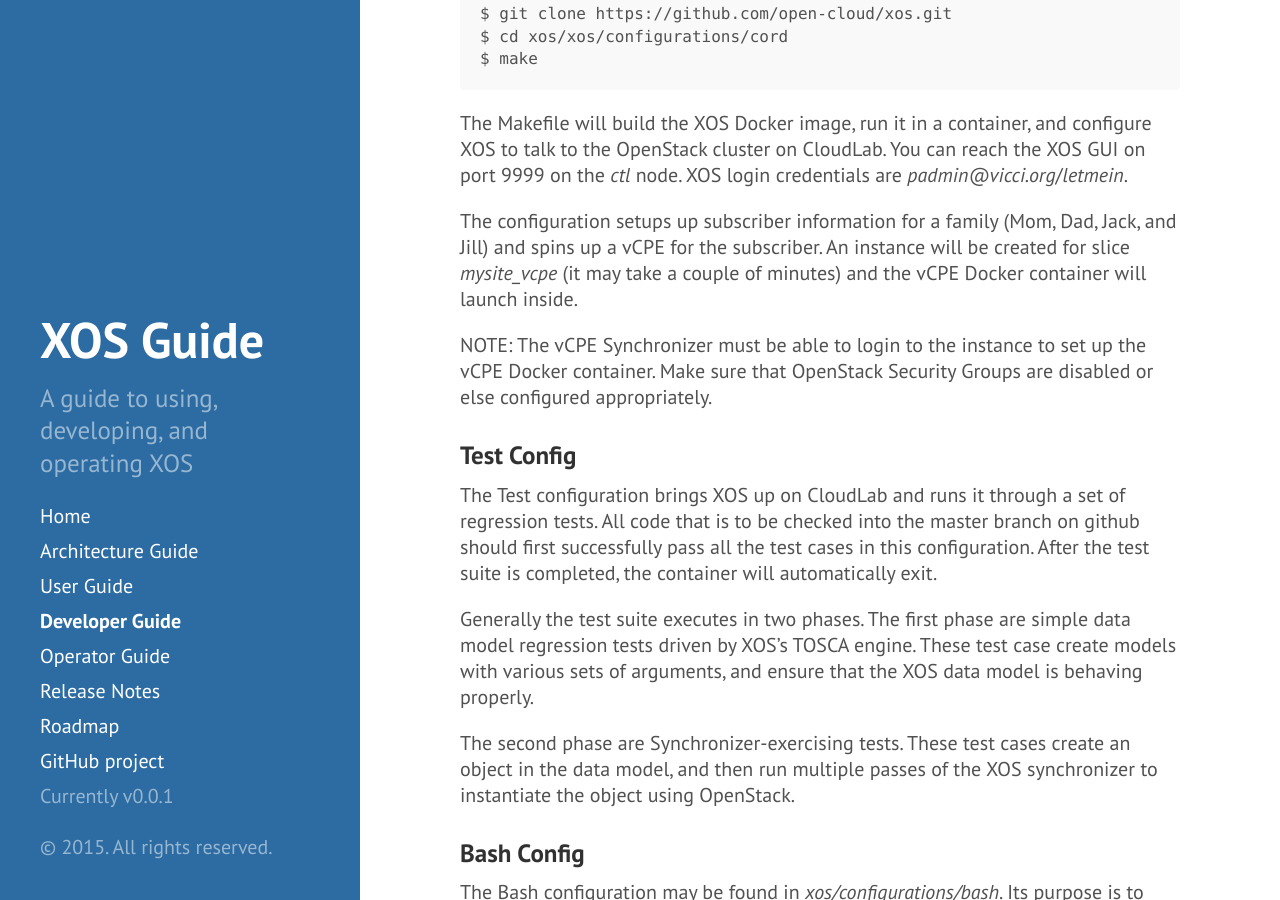
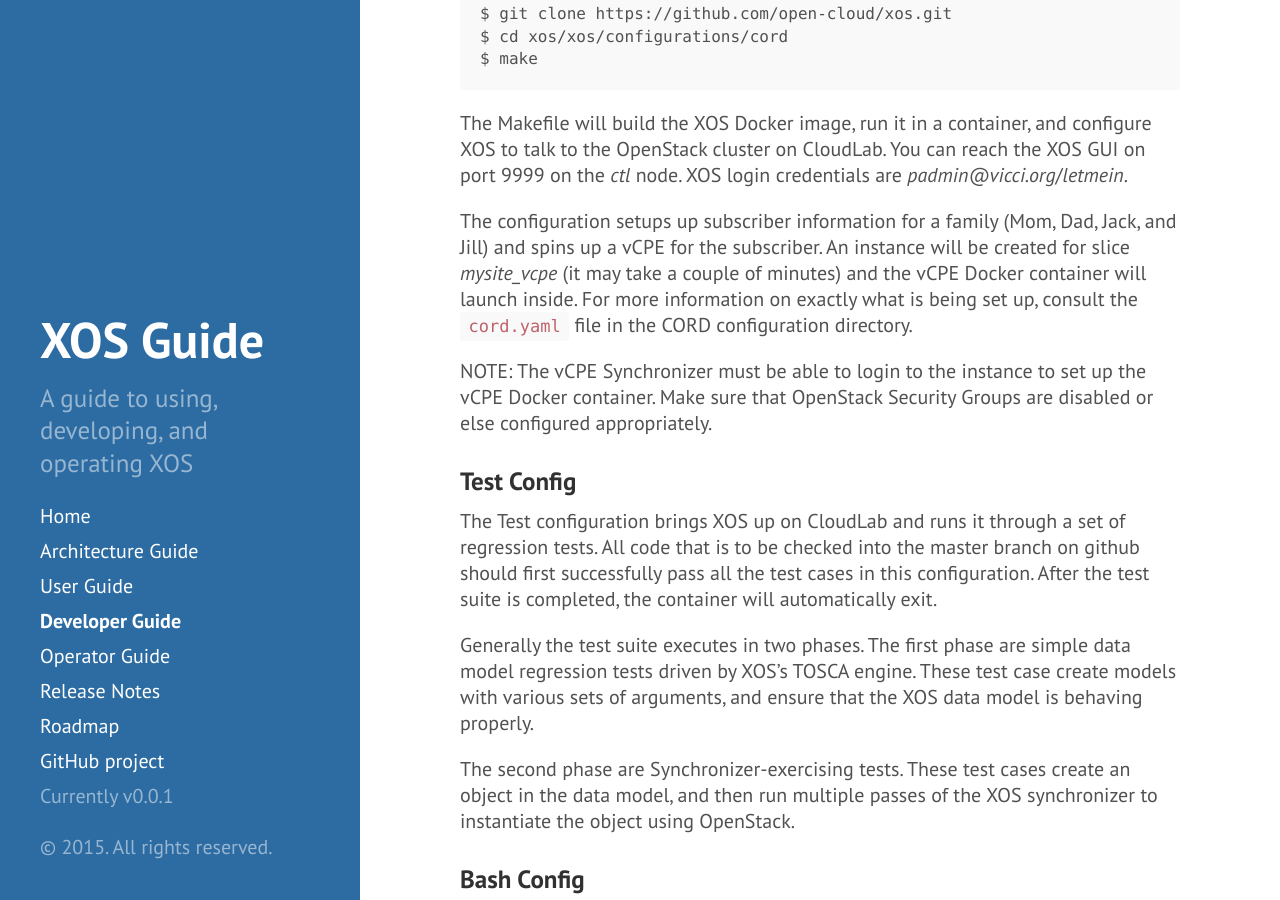
Before and after one commit to open-cloud/open-cloud.github.io.old, a Jekyll site: the page built from 2_developer.md, in a window 1280 px wide and 900 px high, scrolled down 2496 px. Built offline with Jekyll 4.4.1, drawn with Linux system fonts in a browser that asks for light colours; Markdown is read by kramdown in place of the engine named in the settings.

Commit message:
Tweak CORD config

```diff
--- a/2_developer.md
+++ b/2_developer.md
@@ -120,7 +120,9 @@
 The configuration setups up subscriber information for a family (Mom,
 Dad, Jack, and Jill) and spins up a vCPE for the subscriber.  An
 instance will be created for slice *mysite_vcpe*  (it may take a couple
-of minutes) and the vCPE Docker container will launch inside.
+of minutes) and the vCPE Docker container will launch inside. For more
+information on exactly what is being set up, consult the `cord.yaml` file
+in the CORD configuration directory.
 
 NOTE: The vCPE Synchronizer must be able to login to the instance to
 set up the vCPE Docker container.  Make sure that OpenStack Security Groups are
```
